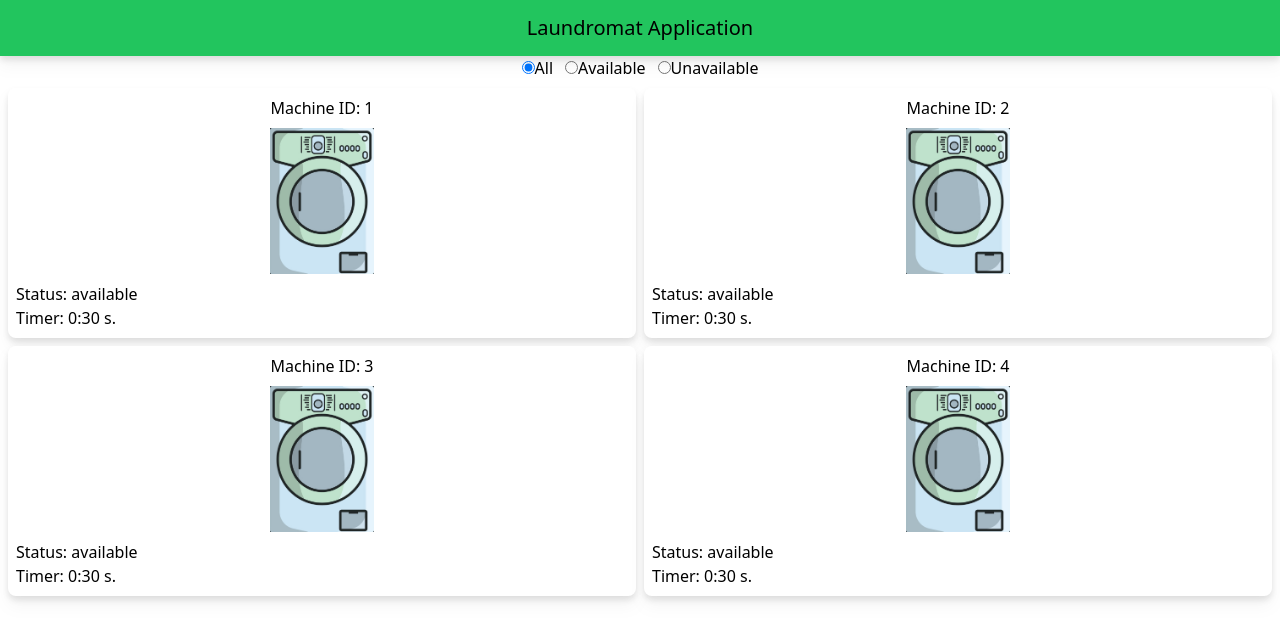
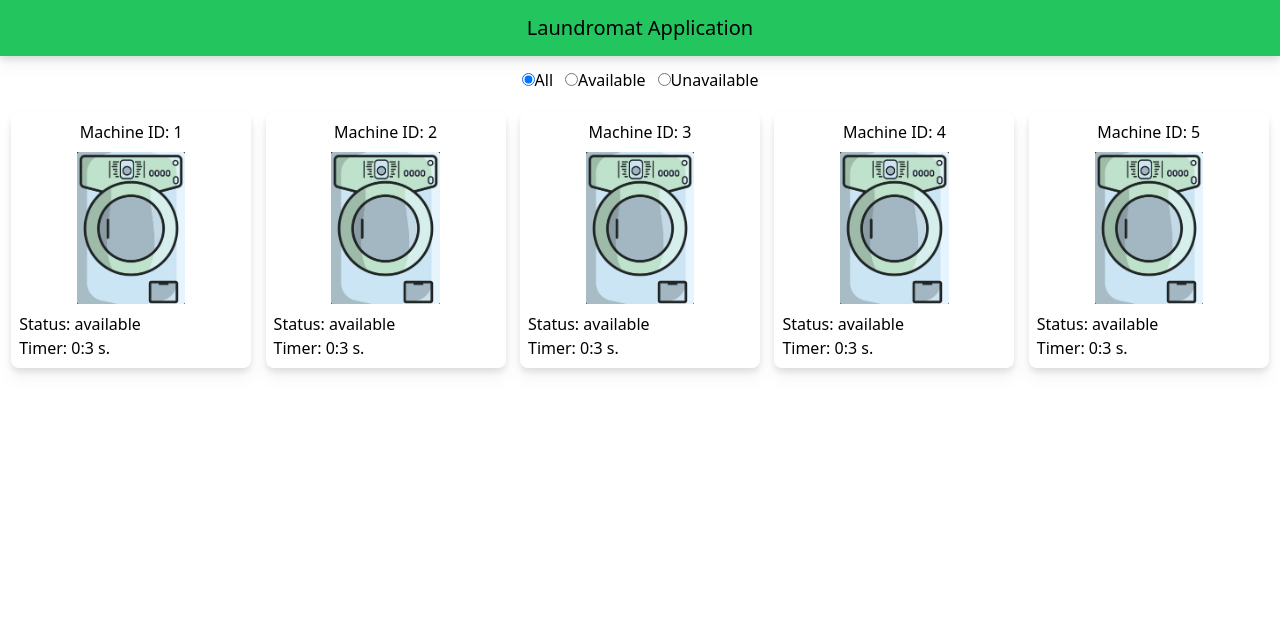
Before and after one commit to lovelymod/laundromat, a React (Vite) app: page / in a window 1280 px wide. Shown: the top 640 px of the page. Built offline with nearby package versions, Linux system fonts and the light colour scheme.

Commit message:
update almost finish

```diff
--- a/src/App.tsx
+++ b/src/App.tsx
@@ -1,7 +1,7 @@
-import { useState } from "react";
+import { useEffect, useState } from "react";
 import { NavBar, Card, FilterOption } from "./components";
 
-const time = 150000;
+const time = 3000;
 
 const laundromat = [
   {
@@ -24,6 +24,11 @@ const laundromat = [
     status: "available",
     remaining: time,
   },
+  {
+    id: 5,
+    status: "available",
+    remaining: time,
+  },
 ];
 
 function App() {
@@ -33,26 +38,38 @@ function App() {
 
   const changeFilterOptions = (e: React.ChangeEvent<HTMLInputElement>) => {
     setOptions(e.target.value);
-    const filtered = machine.filter((obj) => obj.status === e.target.value);
+    const filtered = machine.filter((obj) => {
+      if (e.target.value === "all") {
+        return obj;
+      } else {
+        return obj.status === e.target.value;
+      }
+    });
     setFilteredMachine(filtered);
   };
 
-  const showAll = (e: React.ChangeEvent<HTMLInputElement>) => {
-    setOptions(e.target.value);
-    const filtered = machine.filter((obj) => obj.status);
+  useEffect(() => {
+    // filter everytime machine change
+    const filtered = machine.filter((obj) => {
+      if (options === "all") {
+        return obj;
+      } else {
+        return obj.status === options;
+      }
+    });
     setFilteredMachine(filtered);
-  };
+  }, [machine]);
+
   return (
     <>
       <NavBar />
       <main className="mt-14  flex min-h-screen flex-col">
         <FilterOption
           options={options}
-          showAll={showAll}
           changeFilterOptions={changeFilterOptions}
         />
 
-        <div className="grid grid-cols-2 gap-2 p-2">
+        <div className="grid grid-cols-1 place-items-center gap-2 p-2 sm:grid-cols-2 md:grid-cols-3 lg:grid-cols-4 xl:grid-cols-5">
           {filteredMachine.map((item) => (
             <Card
               key={item.id}
@@ -68,13 +85,3 @@ function App() {
 }
 
 export default App;
-
-// const setTimer = (duration: number) => {
-//   let minutes = (1000 * 60 * duration) / 60000;
-//   const myinterval = setInterval(() => {
-//     minutes--;
-//     console.log(minutes);
-//     if (minutes === 0) clearInterval(myinterval);
-//     return `${minutes}`;
-//   }, 3000);
-// };
--- a/src/components/card.tsx
+++ b/src/components/card.tsx
@@ -1,11 +1,4 @@
-import laundromat from "../assets/laundromat.jpg";
-import { useState } from "react";
-
-interface Props {
-  item: { id: number; status: string };
-  setMachine: React.Dispatch<React.SetStateAction<any>>;
-  setFilteredMachine: React.Dispatch<React.SetStateAction<any>>;
-}
+import laundromatPic from "../assets/laundromat.jpg";
 
 interface Prev {
   id: number;
@@ -13,11 +6,14 @@ interface Prev {
   remaining: number;
 }
 
+interface Props {
+  item: Prev;
+  setMachine: React.Dispatch<React.SetStateAction<any>>;
+  setFilteredMachine: React.Dispatch<React.SetStateAction<any>>;
+}
+
 const Card = ({ item, setMachine, setFilteredMachine }: Props) => {
-  const [timeleft, setTimeleft] = useState(1000 * 30);
-
-  const updateStatus = () => {
-    setMachine((prev: Prev[]) => {
+  const updateStatus = (prev: Prev[]) => {
     const newStatus = prev.map((obj) => {
       if (obj.id === item.id) {
         return {
@@ -30,33 +26,45 @@ const Card = ({ item, setMachine, setFilteredMachine }: Props) => {
     });
 
     return newStatus;
-    });
+  };
+
+  const startTimer = () => {
+    if (item.status === "available") {
+      let timeRemaining = item.remaining; //copy of the time remaining of item
+      setMachine((prev: Prev[]) => updateStatus(prev)); //set the status of machine to unavailable
+      const myinterval = setInterval(() => {
+        timeRemaining -= 1000; //decrement the time left by 1s
+        if (timeRemaining > 0) {
+          // set the time remaining in the filtered machine
           setFilteredMachine((prev: Prev[]) => {
-      const newStatus = prev.map((obj) => {
+            const newRemaining = prev.map((obj) => {
               if (obj.id === item.id) {
                 return {
                   ...obj,
-            status: obj.status === "available" ? "unavailable" : "available",
+                  remaining: timeRemaining,
                 };
               }
 
               return obj;
             });
 
-      return newStatus;
+            return newRemaining;
           });
+        } else {
+          setMachine((prev: Prev[]) => updateStatus(prev)); //set the status of machine to available
+          // set filtered machine  time remaining to 90000
+          setFilteredMachine((prev: Prev[]) => {
+            return prev.map((obj) => {
+              if (obj.id === item.id) {
+                return {
+                  ...obj,
+                  remaining: 90000,
                 };
+              }
 
-  const startTimer = () => {
-    if (item.status === "available") {
-      let timeLeftCopy = timeleft;
-      updateStatus();
-      const myinterval = setInterval(() => {
-        timeLeftCopy -= 1000;
-        setTimeleft((prev) => prev - 1000);
-        if (timeLeftCopy < 0) {
-          updateStatus();
-          setTimeleft(1000 * 30);
+              return obj;
+            });
+          });
           clearInterval(myinterval);
         }
       }, 1000);
@@ -67,17 +75,17 @@ const Card = ({ item, setMachine, setFilteredMachine }: Props) => {
 
   return (
     <div
-      className="flex h-[250px] w-full flex-col justify-center gap-2 rounded-lg bg-white p-2 drop-shadow-lg "
+      className="flex h-64 w-64 cursor-pointer flex-col justify-center gap-2 rounded-lg bg-white p-2 drop-shadow-lg md:w-60"
       onClick={startTimer}
     >
       <p className="text-center font-medium">Machine ID: {item.id}</p>
       <div
-        className={`relative h-[175px] w-full ${
+        className={`relative h-44 w-full ${
           item.status !== "available" ? "animate-wiggle" : ""
         }`}
       >
         <img
-          src={laundromat}
+          src={laundromatPic}
           alt="laundromat"
           className="absolute h-full w-full object-contain"
         />
@@ -85,8 +93,8 @@ const Card = ({ item, setMachine, setFilteredMachine }: Props) => {
       <div className="font-medium">
         <p className="">Status: {item.status}</p>
         <p className="">
-          Timer: {Math.floor(timeleft / 1000 / 60)}:
-          {Math.floor(timeleft / 1000) % 60} s.
+          Timer: {Math.floor(item.remaining / 1000 / 60)}:
+          {Math.floor(item.remaining / 1000) % 60} s.
         </p>
       </div>
     </div>
--- a/src/components/filterOption.tsx
+++ b/src/components/filterOption.tsx
@@ -1,19 +1,18 @@
 interface Props {
   options: string;
-  showAll: (e: React.ChangeEvent<HTMLInputElement>) => void;
   changeFilterOptions: (e: React.ChangeEvent<HTMLInputElement>) => void;
 }
 
-const FilterOption = ({ options, showAll, changeFilterOptions }: Props) => {
+const FilterOption = ({ options, changeFilterOptions }: Props) => {
   return (
-    <div className="flex items-center justify-center gap-3">
+    <div className="my-3 flex items-center justify-center gap-3">
       <div className="">
         <input
           type="radio"
           id="radioSelect1"
           name="all"
           value="all"
-          onChange={showAll}
+          onChange={changeFilterOptions}
           checked={options === "all"}
         />
         <label htmlFor="all">All</label>
```
Lines whose indentation alone changed are shown as unchanged.
